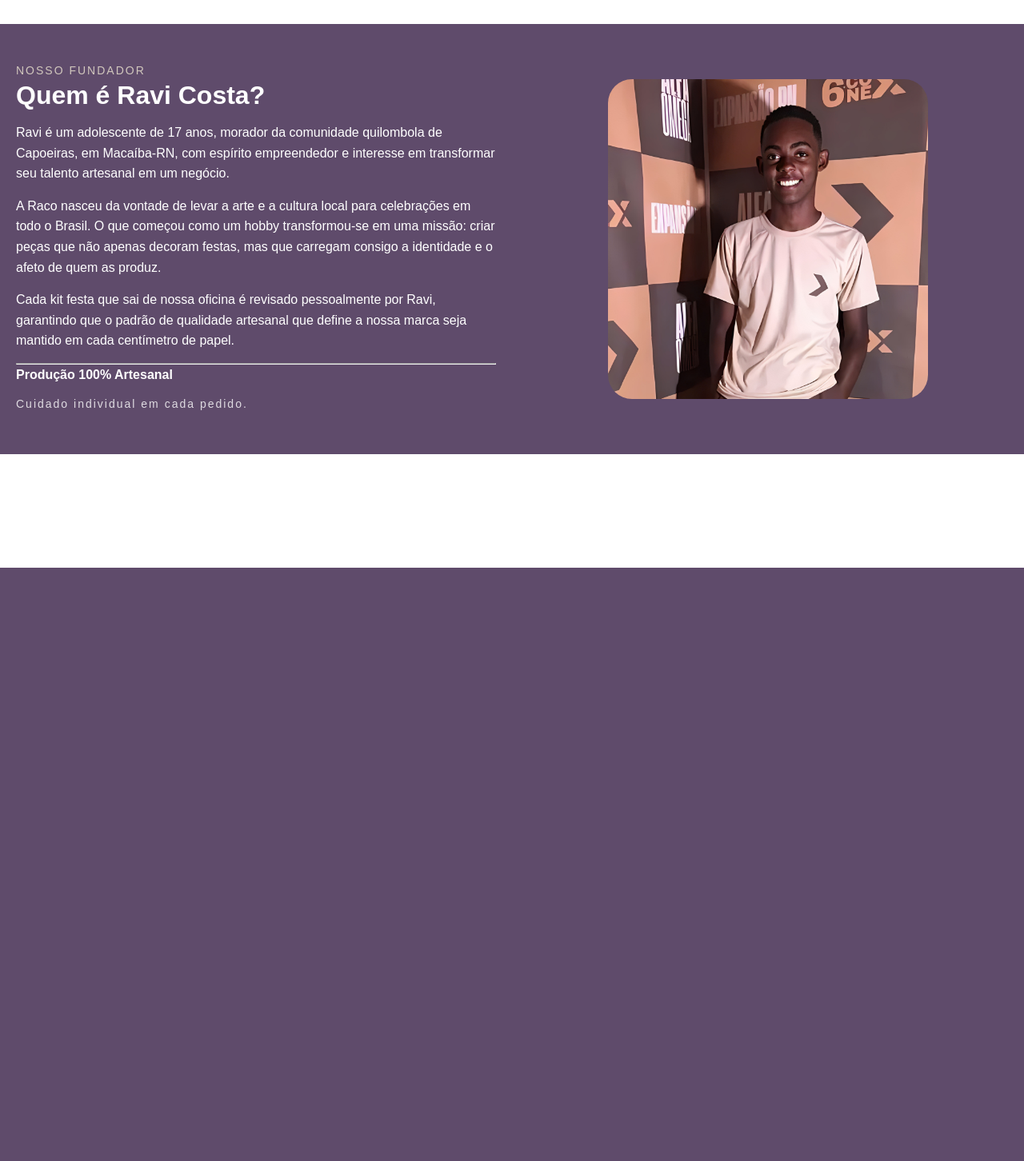
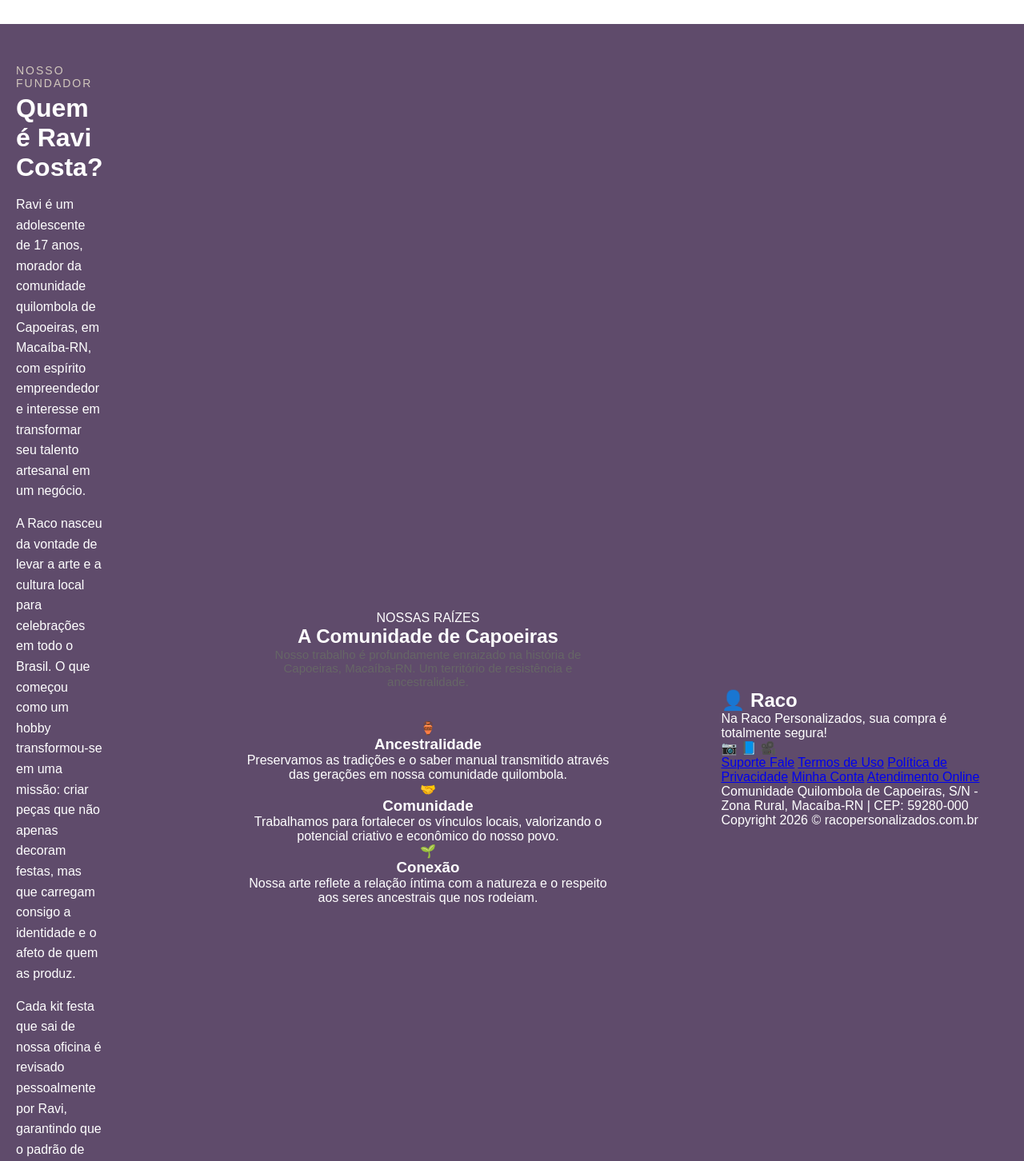
Before and after one commit to santosmoura1-ux/racoo, a Django app: page /raco/sobre/ in a window 1280 px wide. Shown: the part 90-1542 px from the top of the page at 80% size. Before the commit the page ends 800 px from the top, so only its background shows below. Run offline with Django 5.2, Linux system fonts and the light colour scheme.

Commit message:
adicona aba comindade no sobre

```diff
--- a/raco/templates/raco/sobre.html
+++ b/raco/templates/raco/sobre.html
@@ -8,7 +8,7 @@
   <meta name="viewport" content="width=device-width, initial-scale=1.0">
   <title>Sobre nós</title>
   <style>
-    /* HEADER */
+    /* HEADER  primeira parte de cima do site*/
     * {
       margin: 0;
       padding: 0;
@@ -115,6 +115,33 @@
       display: block;
       margin: 0 auto;
     }
+
+    /* embiaxo */
+    .comunidade {
+      padding: 80px 8%;
+      text-align: center;
+    }
+
+    .center {
+      font-size: 12px;
+      letter-spacing: 2px;
+      color: #888;
+      display: block;
+      margin-bottom: 10px;
+    }
+
+    .communidade2 {
+      font-size: 28px;
+      color: #222;
+      margin-bottom: 15px;
+    }
+
+    .communidade3 {
+      max-width: 600px;
+      margin: 0 auto 40px auto;
+      color: #666;
+      font-size: 15px;
+    }
   </style>
 
   </style>
@@ -173,8 +200,64 @@
       <img src="{% static 'img/ravif.png' %}" alt="Ravi Costa">
     </div>
 
-  </section>
+
+    <section class="comunidade">
+      <span class="subtitle-center">NOSSAS RAÍZES</span>
+      <h2>A Comunidade de Capoeiras</h2>
+      <p class="communidade3">Nosso trabalho é profundamente enraizado na história de Capoeiras, Macaíba-RN. Um
+        território de resistência e ancestralidade.</p>
+
+      <div class="cards-grid">
+        <div class="card">
+          <div class="card-icon">🏺</div>
+          <h3>Ancestralidade</h3>
+          <p>Preservamos as tradições e o saber manual transmitido através das gerações em nossa comunidade quilombola.
+          </p>
+        </div>
+        <div class="card">
+          <div class="card-icon">🤝</div>
+          <h3>Comunidade</h3>
+          <p>Trabalhamos para fortalecer os vínculos locais, valorizando o potencial criativo e econômico do nosso povo.
+          </p>
+        </div>
+        <div class="card">
+          <div class="card-icon">🌱</div>
+          <h3>Conexão</h3>
+          <p>Nossa arte reflete a relação íntima com a natureza e o respeito aos seres ancestrais que nos rodeiam.</p>
+        </div>
+      </div>
+    </section>
+
+    <!-- RODAPÉ -->
+    <footer class="main-footer">
+      <div class="footer-top">
+        <div class="footer-brand">
+          <h2>👤 Raco</h2>
+          <p>Na Raco Personalizados, sua compra é totalmente segura!</p>
+          <div class="social-icons">
+            <span>📷</span> <span>📘</span> <span>🎥</span>
+          </div>
+        </div>
+        <div class="footer-links">
+          <a href="#">Suporte Fale</a>
+          <a href="#">Termos de Uso</a>
+          <a href="#">Política de Privacidade</a>
+          <a href="#">Minha Conta</a>
+          <a href="#">Atendimento Online</a>
+        </div>
+      </div>
+      <div class="footer-bottom">
+        <p>Comunidade Quilombola de Capoeiras, S/N - Zona Rural, Macaíba-RN | CEP: 59280-000</p>
+        <p>Copyright 2026 © racopersonalizados.com.br</p>
+      </div>
+    </footer>
 
 </body>
 
 </html>
+
+</section>
+
+</body>
+
+</html>
```
